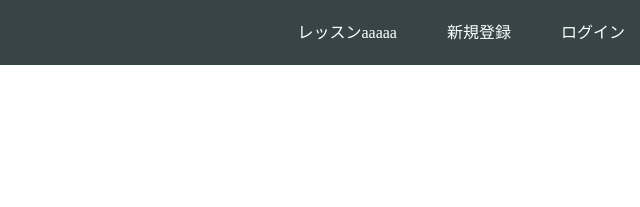
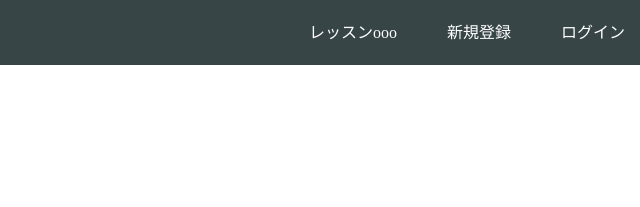
Before and after one commit to tnobuwo/github.io, a plain HTML site: page index.html in a window 1280 px wide. Shown: the top 207 px of the page, 640-1280 px from the left. Drawn offline with Linux system fonts and the light colour scheme.

Commit message:
Update index.html

```diff
--- a/index.html
+++ b/index.html
@@ -15,7 +15,7 @@
       </div>
       <span class="fa fa-bars menu-icon"></span>
       <div class="header-right">
-        <a href="#">レッスンaaaaa</a>
+        <a href="#">レッスンooo</a>
         <a href="#">新規登録</a>
         <a href="#" class="login">ログイン</a>
       </div>
```
